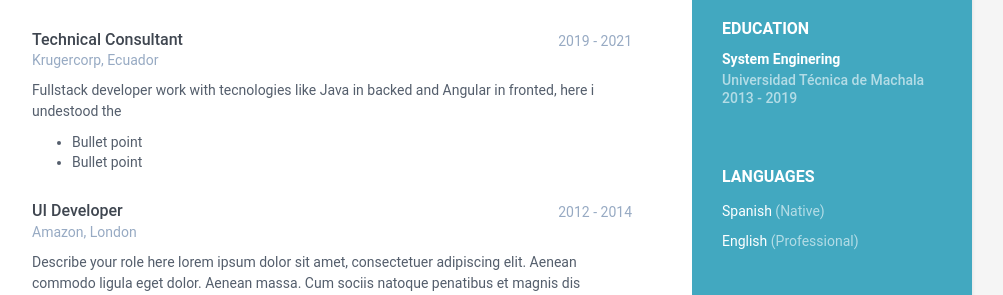
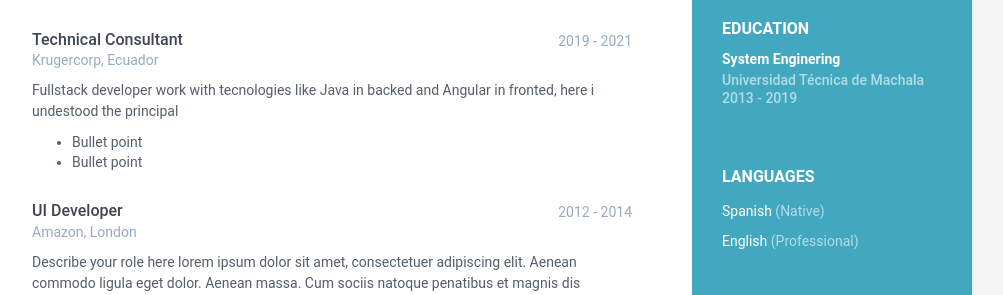
Before and after one commit to elcordova/caring-europa-fe48a, a Jekyll site: the page built from index.html, in a window 1280 px wide. Shown: the part 580-875 px from the top of the page, without its empty margins (168-1171 px from the left). Built offline with Jekyll 4.4.1, drawn with Linux system fonts in a browser that asks for light colours.

Commit message:
data.yml: changed

```diff
--- a/_data/data.yml
+++ b/_data/data.yml
@@ -60,7 +60,7 @@
     time: 2019 - 2021
     company: 'Krugercorp, Ecuador'
     details: |
-      Fullstack developer work with tecnologies like Java in backed and Angular in fronted, here i undestood the
+      Fullstack developer work with tecnologies like Java in backed and Angular in fronted, here i undestood the principal
         - Bullet point
         - Bullet point
   - role: UI Developer
```
